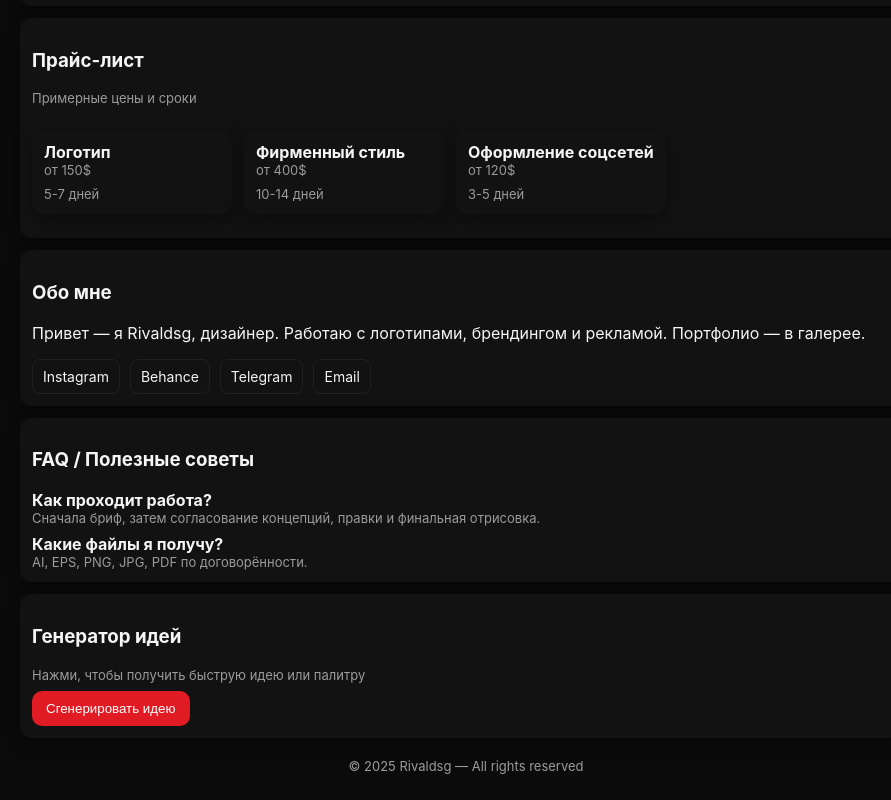
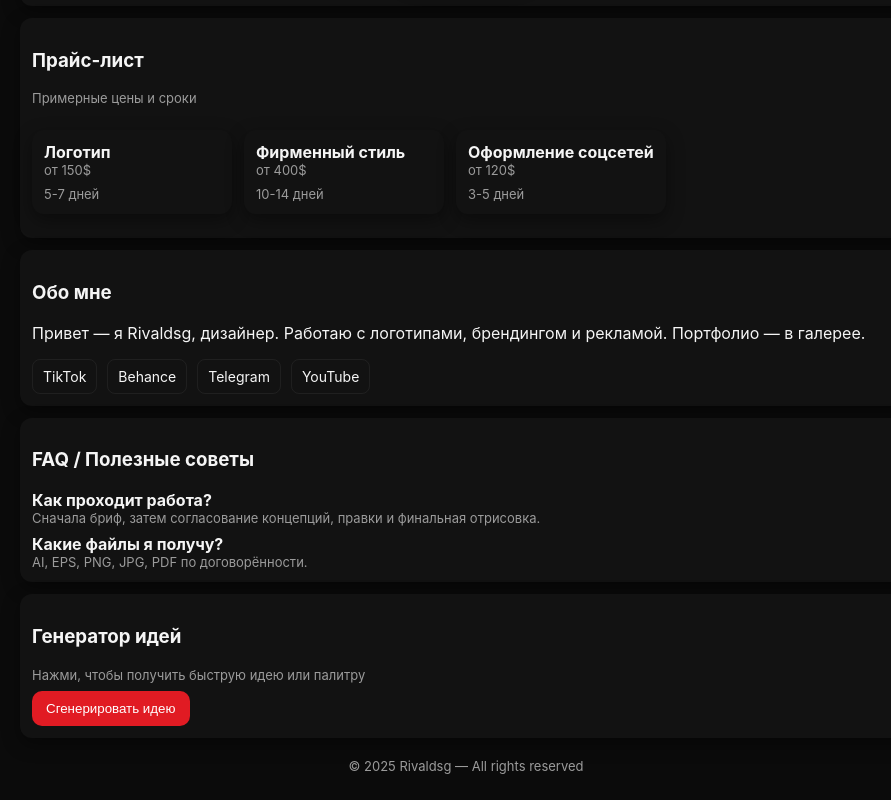
Before and after one commit to lotosdesign00-max/rivaldesign-app, a React (Vite) app: page / in a window 1280 px wide. Shown: the part 812-1612 px from the top of the page, without its empty margins (174-1065 px from the left). Built offline with nearby package versions, Linux system fonts and the light colour scheme.

Commit message:
Update config.js

```diff
--- a/src/config.js
+++ b/src/config.js
@@ -1,9 +1,9 @@
 // Edit these links to point to your social profiles and contact
 export const SOCIAL_LINKS = [
-  { name: 'Instagram', url: 'https://instagram.com/your_username' },
+  { name: 'TikTok', url: 'https://www.tiktok.com/@rivaldsgn?_r=1&_t=ZM-91o4yBD9KJc' },
   { name: 'Behance', url: 'https://behance.net/your_username' },
-  { name: 'Telegram', url: 'https://t.me/Rivaldsg' },
-  { name: 'Email', url: 'mailto:you@example.com' }
+  { name: 'Telegram', url: 'https://t.me/Rivaldsgn' },
+  { name: 'YouTube', url: 'https://www.youtube.com/@RivalDesign' }
 ]
 
 // Your Telegram username for the "Make order" button (used as t.me link)
```
